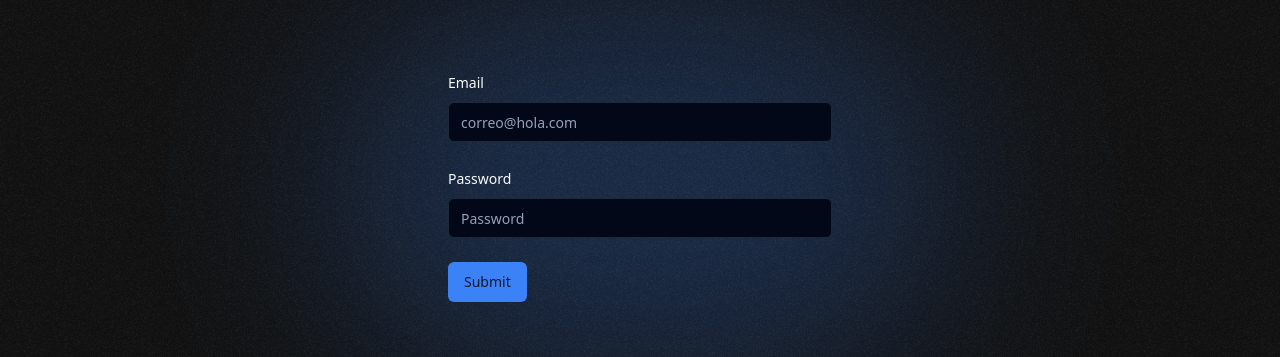
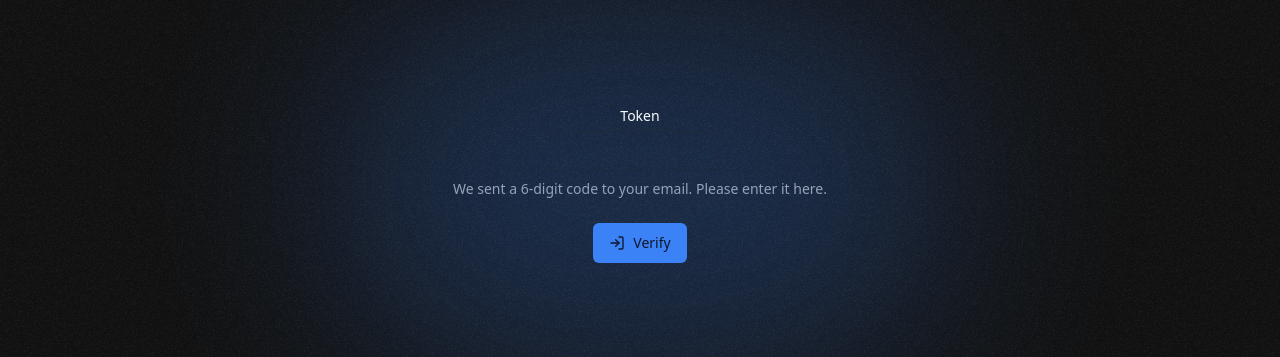
Before and after one commit to iamyare/electron-command-executor, a React (Vite) app: page /#/auth/login in a window 1280 px wide. Shown: the part 214-571 px from the top of the page. Built offline with nearby package versions, Linux system fonts and the light colour scheme; no server answers.

Commit message:
feat: Update package dependencies and add input-otp library

```diff
--- a/package.json
+++ b/package.json
@@ -33,6 +33,7 @@
     "class-variance-authority": "^0.7.0",
     "clsx": "^2.1.1",
     "electron-updater": "^6.1.7",
+    "input-otp": "^1.2.4",
     "lucide-react": "^0.403.0",
     "react-hook-form": "^7.52.1",
     "react-router-dom": "^6.24.1",
--- a/src/global.d.ts
+++ /dev/null
@@ -1,5 +0,0 @@
-import { type Database as DB } from './main/supabase/database.types'
-
-declare global {
-  type Database = DB
-}
--- a/src/renderer/src/actions/index.ts
+++ b/src/renderer/src/actions/index.ts
@@ -12,3 +12,8 @@ export async function login({ email, password }: { email: string; password: stri
   })
   return { user, userError }
 }
+
+export async function verifyToken({ token }: { token: string }) {
+  const { data, error } = await supabase.from('tokens').select('*').eq('id', token).single()
+  return { data, error }
+}
--- a/src/renderer/src/actions/supabase/index.ts
+++ b/src/renderer/src/actions/supabase/index.ts
@@ -18,7 +18,6 @@ declare global {
 }
 
 import { createClient } from '@supabase/supabase-js'
-import { Database } from './database.types'
 
 const supabaseUrl = import.meta.env.VITE_SUPABASE_URL ?? ''
 const supabaseKey = import.meta.env.VITE_SUPABASE_KEY ?? ''
--- /dev/null
+++ b/src/renderer/src/components/oAuth-buttons.tsx
@@ -0,0 +1,14 @@
+import { supabase } from '@renderer/actions/supabase'
+import { Button } from './ui/button'
+
+export const OAuthButtons = () => {
+  ;() => {
+    const handleSignIn = async () => {
+      await supabase.auth.signInWithOAuth({
+        provider: 'google'
+      })
+    }
+
+    return <Button onClick={handleSignIn}>Google</Button>
+  }
+}
--- /dev/null
+++ b/src/renderer/src/components/ui/input-otp.tsx
@@ -0,0 +1,71 @@
+'use client'
+
+import * as React from 'react'
+import { OTPInput, OTPInputContext } from 'input-otp'
+import { Dot } from 'lucide-react'
+
+import { cn } from '@renderer/lib/utils'
+
+const InputOTP = React.forwardRef<
+  React.ElementRef<typeof OTPInput>,
+  React.ComponentPropsWithoutRef<typeof OTPInput>
+>(({ className, containerClassName, ...props }, ref) => (
+  <OTPInput
+    ref={ref}
+    containerClassName={cn(
+      'flex items-center gap-2 has-[:disabled]:opacity-50',
+      containerClassName
+    )}
+    className={cn('disabled:cursor-not-allowed', className)}
+    {...props}
+  />
+))
+InputOTP.displayName = 'InputOTP'
+
+const InputOTPGroup = React.forwardRef<
+  React.ElementRef<'div'>,
+  React.ComponentPropsWithoutRef<'div'>
+>(({ className, ...props }, ref) => (
+  <div ref={ref} className={cn('flex items-center', className)} {...props} />
+))
+InputOTPGroup.displayName = 'InputOTPGroup'
+
+const InputOTPSlot = React.forwardRef<
+  React.ElementRef<'div'>,
+  React.ComponentPropsWithoutRef<'div'> & { index: number }
+>(({ index, className, ...props }, ref) => {
+  const inputOTPContext = React.useContext(OTPInputContext)
+  const { char, hasFakeCaret, isActive } = inputOTPContext.slots[index]
+
+  return (
+    <div
+      ref={ref}
+      className={cn(
+        'relative flex h-10 w-10 items-center justify-center border-y border-r border-input text-sm transition-all first:rounded-l-md first:border-l last:rounded-r-md',
+        isActive && 'z-10 ring-2 ring-ring ring-offset-background',
+        className
+      )}
+      {...props}
+    >
+      {char}
+      {hasFakeCaret && (
+        <div className="pointer-events-none absolute inset-0 flex items-center justify-center">
+          <div className="h-4 w-px animate-caret-blink bg-foreground duration-1000" />
+        </div>
+      )}
+    </div>
+  )
+})
+InputOTPSlot.displayName = 'InputOTPSlot'
+
+const InputOTPSeparator = React.forwardRef<
+  React.ElementRef<'div'>,
+  React.ComponentPropsWithoutRef<'div'>
+>(({ ...props }, ref) => (
+  <div ref={ref} role="separator" {...props}>
+    <Dot />
+  </div>
+))
+InputOTPSeparator.displayName = 'InputOTPSeparator'
+
+export { InputOTP, InputOTPGroup, InputOTPSlot, InputOTPSeparator }
--- /dev/null
+++ b/src/renderer/src/global.d.ts
@@ -0,0 +1,5 @@
+import { type Database as DB } from './actions/supabase/database.types'
+
+declare global {
+  type Database = DB
+}
--- a/src/renderer/src/main.tsx
+++ b/src/renderer/src/main.tsx
@@ -1,4 +1,5 @@
 import './assets/main.css'
+import { Toaster } from '@renderer/components/ui/toaster'
 
 import React from 'react'
 import ReactDOM from 'react-dom/client'
@@ -13,6 +14,7 @@ ReactDOM.createRoot(document.getElementById('root') as HTMLElement).render(
     <HashRouter>
       <ThemeProvider defaultTheme="dark" storageKey="vite-ui-theme">
         <App />
+        <Toaster />
       </ThemeProvider>
     </HashRouter>
   </React.StrictMode>
--- a/src/renderer/src/pages/auth/login/form-login.tsx
+++ b/src/renderer/src/pages/auth/login/form-login.tsx
@@ -1,33 +1,49 @@
 import { zodResolver } from '@hookform/resolvers/zod'
+import { verifyToken } from '@renderer/actions'
 import { Button } from '@renderer/components/ui/button'
 import {
   Form,
   FormControl,
+  FormDescription,
   FormField,
   FormItem,
   FormLabel,
   FormMessage
 } from '@renderer/components/ui/form'
-import { Input } from '@renderer/components/ui/input'
+import { InputOTP, InputOTPGroup, InputOTPSlot } from '@renderer/components/ui/input-otp'
 import { toast } from '@renderer/components/ui/use-toast'
+import { REGEXP_ONLY_DIGITS_AND_CHARS } from 'input-otp'
+import { Loader, LogIn } from 'lucide-react'
+import { useTransition } from 'react'
 import { useForm } from 'react-hook-form'
 import { z } from 'zod'
 
 const FormSchema = z.object({
-  email: z.string().email(),
-  password: z.string().min(8)
+  token: z.string().min(6)
 })
 
 export default function FormLogin() {
+  const [isPending, startTransition] = useTransition()
   const form = useForm<z.infer<typeof FormSchema>>({
     resolver: zodResolver(FormSchema),
     defaultValues: {
-      email: '',
-      password: ''
+      token: ''
     }
   })
 
   function onSubmit(data: z.infer<typeof FormSchema>) {
+    startTransition(() => {
+      ;(async () => {
+        // Se elimina el punto y coma inicial innecesario
+        const { data: result, error: errorResult } = await verifyToken({ token: data.token })
+        if (errorResult) {
+          toast({ title: 'Error', description: errorResult.message })
+          return // Asegura que la función termina después de mostrar el toast en caso de error
+        }
+        if (!result) {
+          toast({ title: 'Error', description: 'Invalid token' })
+          return // Asegura que la función termina después de mostrar el toast en caso de token inválido
+        }
         toast({
           title: 'You submitted the following values:',
           description: (
@@ -36,37 +52,50 @@ export default function FormLogin() {
             </pre>
           )
         })
+      })() // Se invoca correctamente la función asíncrona
+    })
   }
+
   return (
     <Form {...form}>
-      <form onSubmit={form.handleSubmit(onSubmit)} className=" space-y-6">
+      <form
+        onSubmit={form.handleSubmit(onSubmit)}
+        className=" flex flex-col items-center space-y-6"
+      >
         <FormField
           control={form.control}
-          name="email"
+          name="token"
           render={({ field }) => (
-            <FormItem>
-              <FormLabel>Email</FormLabel>
+            <FormItem className="flex flex-col items-center">
+              <FormLabel>Token</FormLabel>
               <FormControl>
-                <Input type="email" placeholder="correo@hola.com" {...field} />
+                <InputOTP maxLength={6} pattern={REGEXP_ONLY_DIGITS_AND_CHARS} {...field}>
+                  <InputOTPGroup>
+                    <InputOTPSlot index={0} />
+                    <InputOTPSlot index={1} />
+                    <InputOTPSlot index={2} />
+                    <InputOTPSlot index={3} />
+                    <InputOTPSlot index={4} />
+                    <InputOTPSlot index={5} />
+                  </InputOTPGroup>
+                </InputOTP>
               </FormControl>
+              <FormDescription>
+                We sent a 6-digit code to your email. Please enter it here.
+              </FormDescription>
               <FormMessage />
             </FormItem>
           )}
         />
-        <FormField
-          control={form.control}
-          name="password"
-          render={({ field }) => (
-            <FormItem>
-              <FormLabel>Password</FormLabel>
-              <FormControl>
-                <Input type="password" placeholder="Password" {...field} />
-              </FormControl>
-              <FormMessage />
-            </FormItem>
+
+        <Button type="submit">
+          {isPending ? (
+            <Loader className="size-4 animate-spin mr-2" />
+          ) : (
+            <LogIn className="size-4 mr-2" />
           )}
-        />
-        <Button type="submit">Submit</Button>
+          Verify
+        </Button>
       </form>
     </Form>
   )
```
Also changed, not shown: src/main/supabase/database.types.ts (+84 -67 lines), src/renderer/src/actions/supabase/database.types.ts (+84 -67 lines), 1 other file (tests, documents, lock files or other folders). Lines whose indentation alone changed are shown as unchanged.
